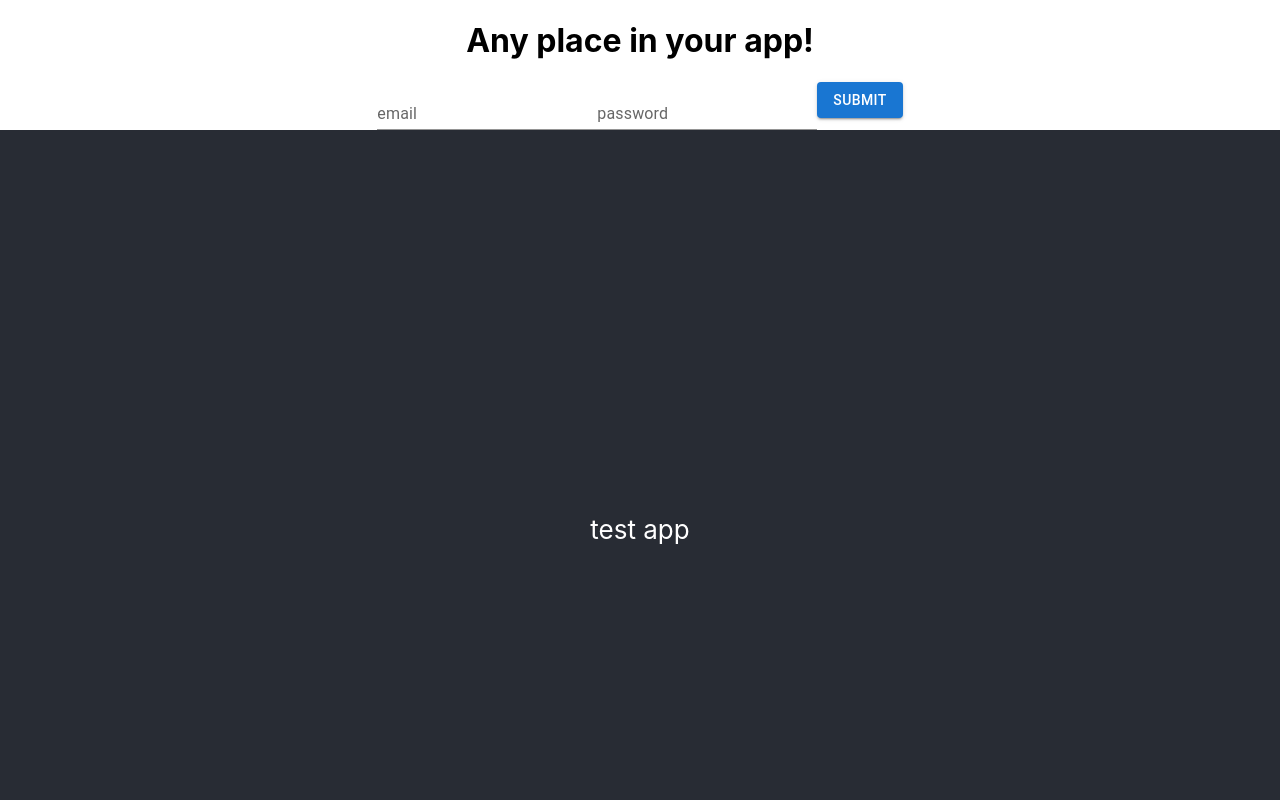
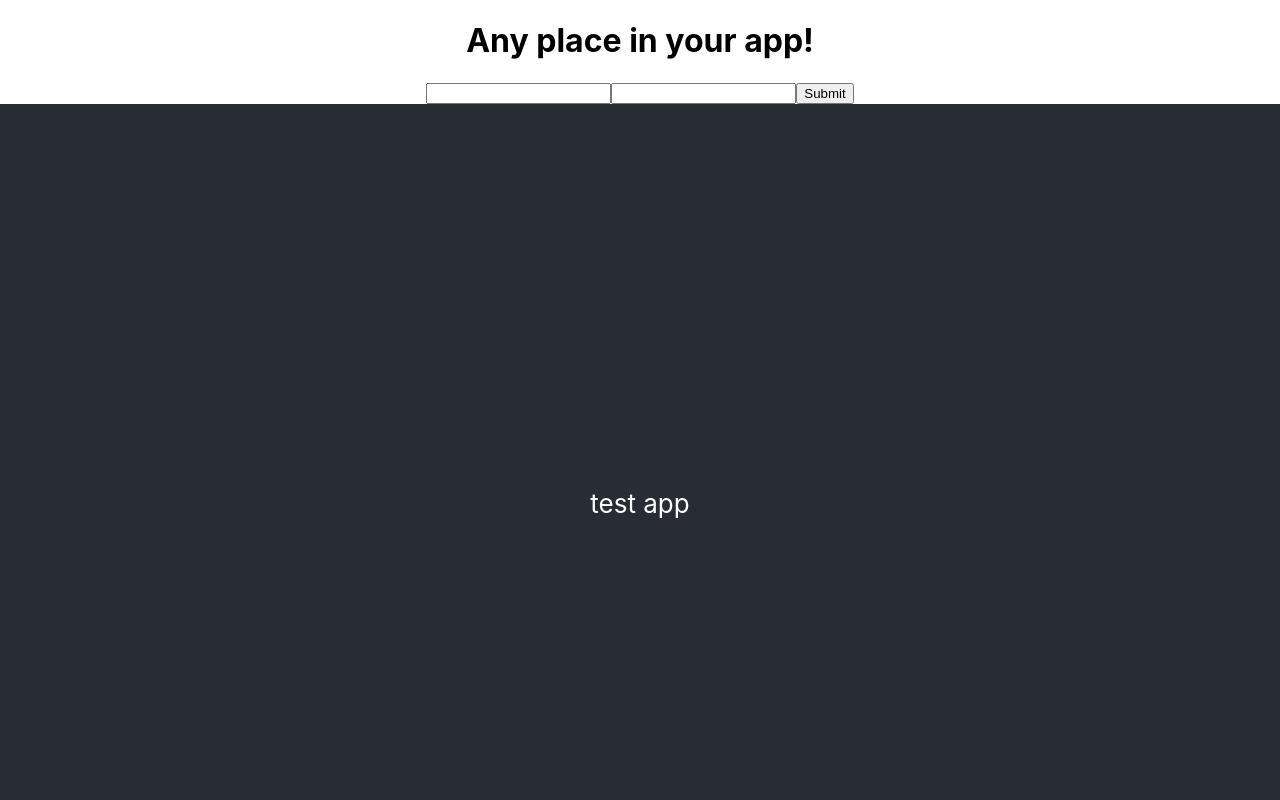
Before and after one commit to cozeeinteright/expressmongo, a React (Create React App) app in the folder front/: page / in a window 1280 px wide. Shown: the top 800 px of the page. Built offline with nearby package versions, Linux system fonts and the light colour scheme.

Commit message:
add header to express server for cors and add fetch to showloginform

```diff
--- a/front/src/components/ShowLoginform.js
+++ b/front/src/components/ShowLoginform.js
@@ -1,6 +1,4 @@
 import { Formik, Form, Field, ErrorMessage } from 'formik';
-import Button from '@mui/material/Button';
-import TextField from '@mui/material/TextField';
 
 const ShowLoginform = () => (
   <div>
@@ -19,6 +17,11 @@ import TextField from '@mui/material/TextField';
         return errors;
       }}
       onSubmit={(values, { setSubmitting }) => {
+
+        fetch('http://localhost:3000/api')
+        .then(response => response.json())
+        .then(data => console.log(data));
+
         setTimeout(() => {
           alert(JSON.stringify(values, null, 2));
           setSubmitting(false);
@@ -27,13 +30,13 @@ import TextField from '@mui/material/TextField';
     >
       {({ isSubmitting }) => (
         <Form>
-           <TextField variant="standard" label="email" type="email" name="email" />
+          <Field type="email" name="email" />
           <ErrorMessage name="email" component="div" />
-           <TextField variant="standard" label="password" type="password" name="password" />
+          <Field type="password" name="password" />
           <ErrorMessage name="password" component="div" />
-           <Button variant="contained" type="submit" disabled={isSubmitting}>
+          <button type="submit" disabled={isSubmitting}>
             Submit
-           </Button>
+          </button>
         </Form>
       )}
     </Formik>
```
Also changed, not shown: 1 other file (tests, documents, lock files or other folders). Lines whose indentation alone changed are shown as unchanged.
